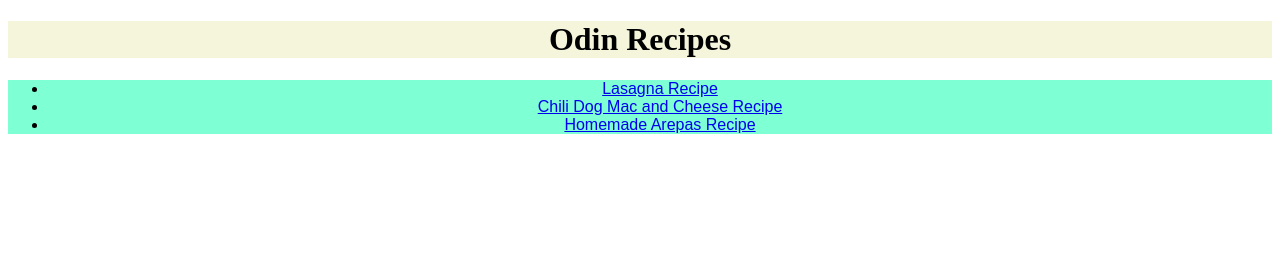
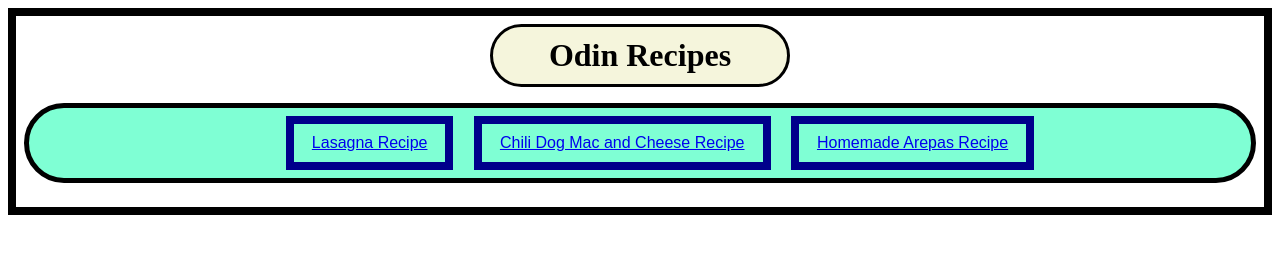
Before and after one commit to Sam3f/odin-recipes, a plain HTML site: page index.html in a window 1280 px wide. Drawn offline with Linux system fonts and the light colour scheme.

Commit message:
Add new CSS concepts learned to recipes page
Added some styling revolving around the box element. The padding,
marging, and border concepts in order to practice and deeply understand
it.

```diff
--- a/index.html
+++ b/index.html
@@ -7,11 +7,11 @@
     <link rel="stylesheet" href="style.css">
   </head>
   <body>
-    <h1>Odin Recipes</h1>
-    <ul>
-      <li><a href="./recipes/lasagna.html">Lasagna Recipe</a></li>
-      <li><a href="./recipes/chilidogmacandcheese.html">Chili Dog Mac and Cheese Recipe</a></li>
-      <li><a href="./recipes/arepa.html">Homemade Arepas Recipe</a></li>
+    <h1 class="maintitle">Odin Recipes</h1>
+    <ul class="options">
+      <li class="ingredient"><a href="./recipes/lasagna.html">Lasagna Recipe</a></li>
+      <li class="ingredient"><a href="./recipes/chilidogmacandcheese.html">Chili Dog Mac and Cheese Recipe</a></li>
+      <li class="ingredient"><a href="./recipes/arepa.html">Homemade Arepas Recipe</a></li>
     </ul>
   </body>
 </html>
--- a/style.css
+++ b/style.css
@@ -1,3 +1,7 @@
+*{
+    box-sizing: border-box;
+}
+
 .lagsana,.arepa,.dog{
     background-color: coral;
 }
@@ -5,21 +9,56 @@
 h1{
     text-align: center;
     background-color: beige;
+    border: solid;
+    border-radius: 50px;
+    padding: 10px;
 }
 
 ul,ol{
     text-align: center;
     background-color: aquamarine;
     font-family: sans-serif;
+    border-radius: 10px;
+}
+.ingredient{
+    padding: 10px;
+    margin: 8px;
+    border: 8px solid darkblue;
+    display: inline-block;
 }
 
 h3{
     background-color: darkcyan;
     text-align: center;
     text-transform: uppercase;
+    border-radius: 50px;
+    border: solid;
 }
 
 img{
     display: block;
     margin: 0 auto;
 }
+
+.maintitle{
+    margin: 0px auto;
+    width: 300px;
+    border: solid;
+    border-radius: 50px;
+    padding: 10px;
+}
+
+a{
+    padding: 8px;
+}
+
+.options{
+    border-radius: 50px;
+    border: solid 5px;
+}
+
+body{
+    margin: 8px;
+    padding: 8px;
+    border: 8px solid;
+}
```
